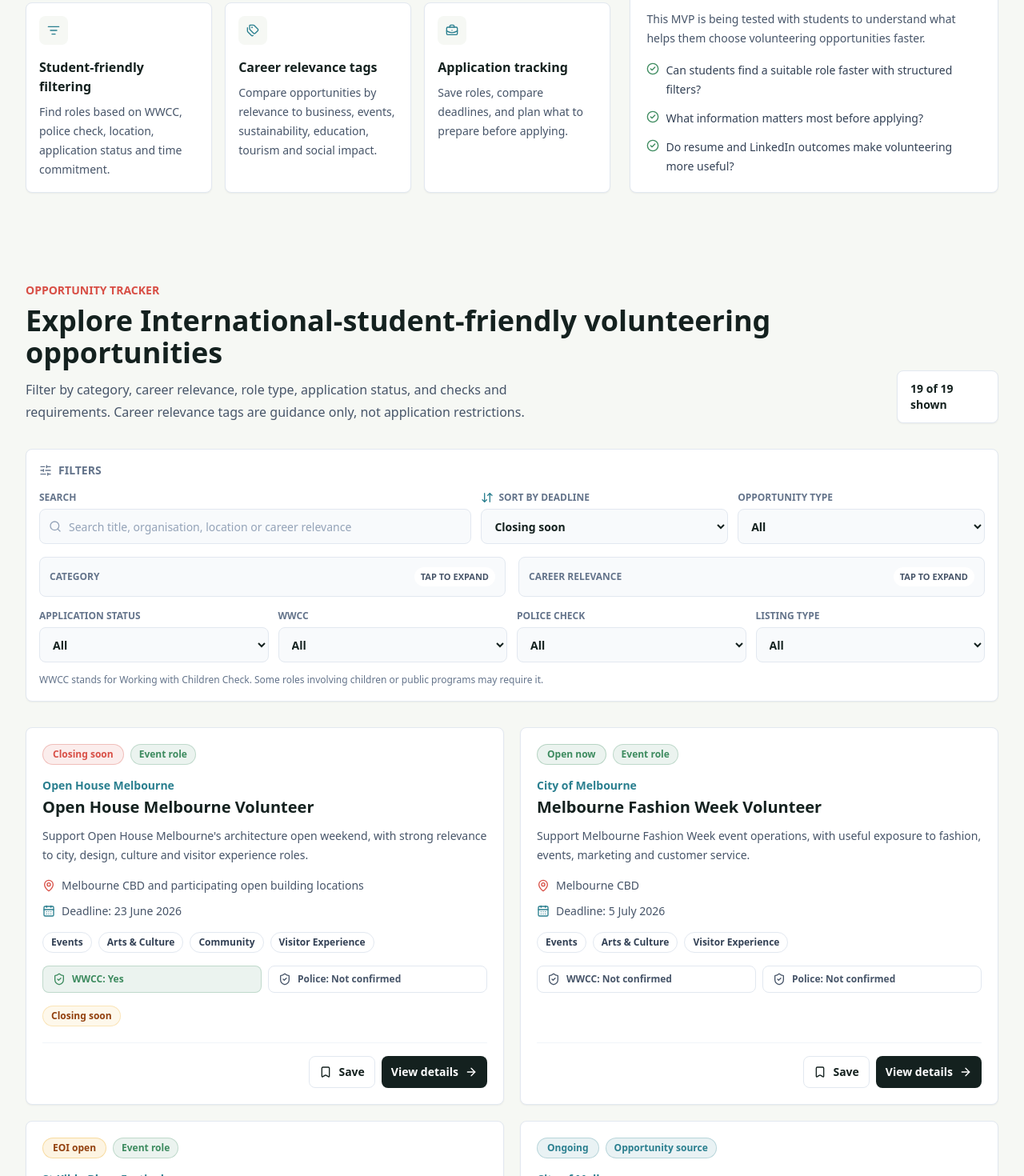
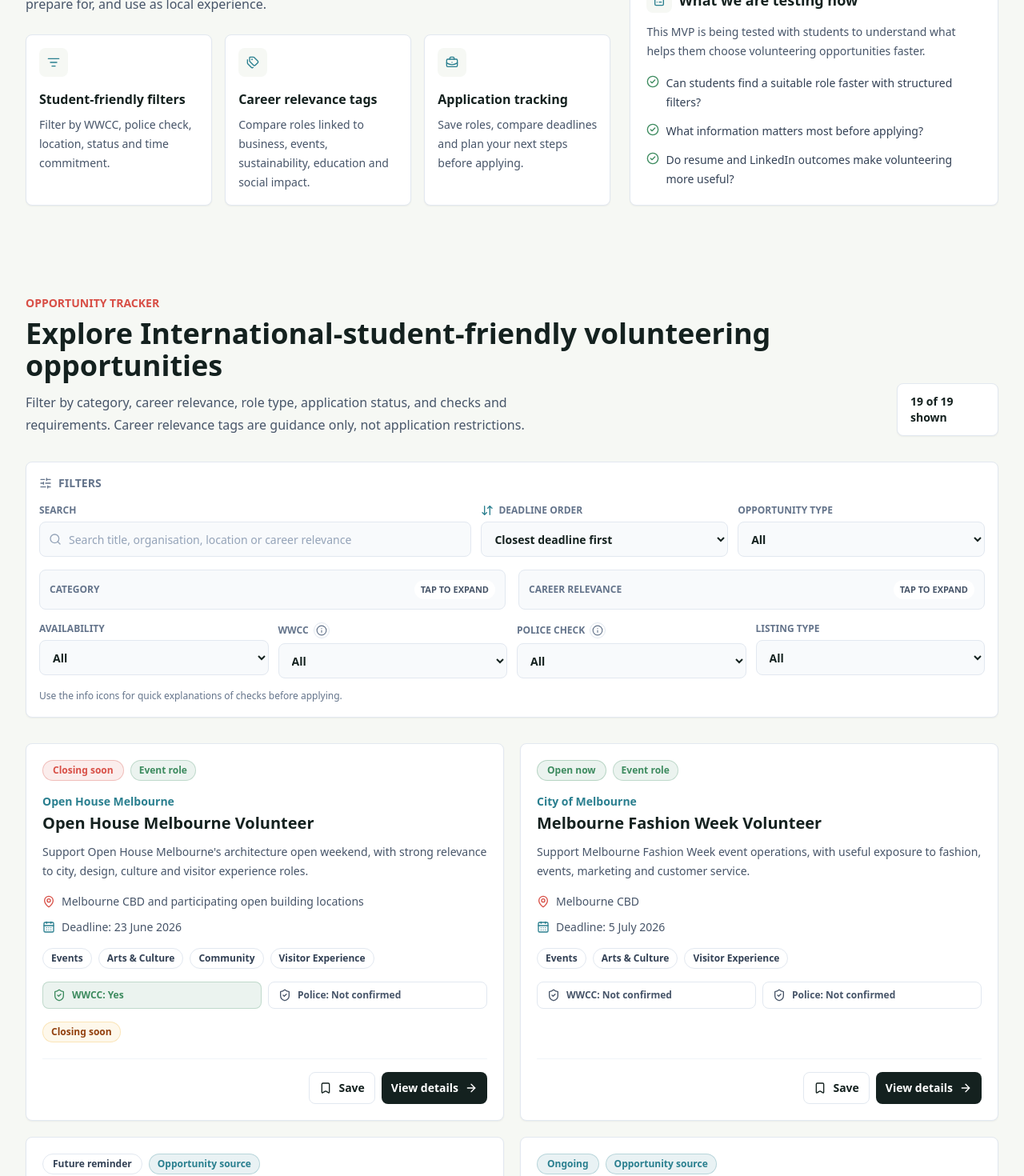
Before and after one commit to yulissa1102/Voluntrack-Melbourne, a Next.js app: page / in a window 1280 px wide. Shown: the part 840-2310 px from the top of the page at 80% size. Built offline with nearby package versions, Linux system fonts and the light colour scheme.

Commit message:
Refine homepage filters and add about page

```diff
--- /dev/null
+++ b/src/app/about/page.tsx
@@ -0,0 +1,61 @@
+import type { Metadata } from "next";
+import { FeedbackButton } from "@/components/FeedbackButton";
+
+export const metadata: Metadata = {
+  title: "About | VolunTrack Melbourne"
+};
+
+const aboutSections = [
+  {
+    title: "Who we are",
+    text: "VolunTrack Melbourne is a student-led MVP built to help international students discover and compare volunteering opportunities across Melbourne."
+  },
+  {
+    title: "Why we built this",
+    text: "Many international students want local experience, but volunteering information is often scattered across different websites. Key details such as deadlines, checks, eligibility and career relevance are not always easy to compare."
+  },
+  {
+    title: "What we are testing",
+    text: "We are testing whether structured filters, clearer requirements and resume-focused guidance can help students choose suitable volunteering roles faster and with more confidence."
+  },
+  {
+    title: "Our goal",
+    text: "Our goal is to make volunteering more accessible, practical and career-relevant for international students building local experience in Australia."
+  }
+];
+
+export default function AboutPage() {
+  return (
+    <main className="bg-paper py-12 sm:py-16">
+      <div className="mx-auto max-w-5xl px-4 sm:px-6 lg:px-8">
+        <section className="rounded-lg border border-slate-200 bg-white p-6 shadow-sm sm:p-8">
+          <p className="text-sm font-black uppercase text-gum">About</p>
+          <h1 className="mt-2 text-3xl font-black text-ink sm:text-4xl">About VolunTrack</h1>
+          <p className="mt-4 max-w-3xl text-base leading-7 text-slate-600">
+            Volunteering can be one of the first accessible pathways for international students to build local
+            experience, confidence and community connection in Australia.
+          </p>
+        </section>
+
+        <section className="mt-6 grid gap-4 md:grid-cols-2">
+          {aboutSections.map((section) => (
+            <article key={section.title} className="rounded-lg border border-slate-200 bg-white p-5 shadow-sm">
+              <h2 className="text-lg font-black text-ink">{section.title}</h2>
+              <p className="mt-3 text-sm leading-6 text-slate-600">{section.text}</p>
+            </article>
+          ))}
+        </section>
+
+        <section className="mt-6 flex flex-col gap-4 rounded-lg border border-slate-200 bg-white p-5 shadow-sm sm:flex-row sm:items-center sm:justify-between">
+          <div>
+            <h2 className="text-lg font-black text-ink">Help shape the MVP</h2>
+            <p className="mt-2 max-w-2xl text-sm leading-6 text-slate-600">
+              We are keeping feedback simple while testing what students need most.
+            </p>
+          </div>
+          <FeedbackButton />
+        </section>
+      </div>
+    </main>
+  );
+}
--- a/src/app/page.tsx
+++ b/src/app/page.tsx
@@ -21,10 +21,10 @@
           <div className="max-w-3xl">
             <p className="text-sm font-black uppercase text-sun">Melbourne international student volunteering</p>
             <h1 className="mt-4 max-w-2xl text-4xl font-black leading-tight sm:text-5xl lg:text-6xl">
-              Find student-friendly volunteering opportunities in Melbourne.
+              Find volunteering opportunities for international students in Melbourne.
             </h1>
             <p className="mt-5 max-w-2xl text-base leading-8 text-white/[0.85] sm:text-lg">
-              Compare volunteering roles by deadline, requirements, career relevance and application status — all in one place.
+              Compare student-friendly roles by deadline, requirements, career relevance and application status — all in one place.
             </p>
             <div className="mt-8 flex flex-wrap gap-3">
               <Link
@@ -68,18 +68,18 @@
             <div className="mt-6 grid gap-4 md:grid-cols-3">
               <FeatureCard
                 icon={ListFilter}
-                title="Student-friendly filtering"
-                copy="Find roles based on WWCC, police check, location, application status and time commitment."
+                title="Student-friendly filters"
+                copy="Filter by WWCC, police check, location, status and time commitment."
               />
               <FeatureCard
                 icon={Tags}
                 title="Career relevance tags"
-                copy="Compare opportunities by relevance to business, events, sustainability, education, tourism and social impact."
+                copy="Compare roles linked to business, events, sustainability, education and social impact."
               />
               <FeatureCard
                 icon={BriefcaseBusiness}
                 title="Application tracking"
-                copy="Save roles, compare deadlines, and plan what to prepare before applying."
+                copy="Save roles, compare deadlines and plan your next steps before applying."
               />
             </div>
           </div>
@@ -137,12 +137,12 @@
   copy: string;
 }) {
   return (
-    <article className="rounded-lg border border-slate-200 bg-white p-4 shadow-sm">
+    <article className="flex h-full flex-col rounded-lg border border-slate-200 bg-white p-4 shadow-sm">
       <span className="inline-flex h-9 w-9 items-center justify-center rounded-lg bg-paper text-river">
         <Icon className="h-4 w-4" aria-hidden="true" />
       </span>
-      <h3 className="mt-4 text-base font-black text-ink">{title}</h3>
-      <p className="mt-2 text-sm leading-6 text-slate-600">{copy}</p>
+      <h3 className="mt-4 text-base font-black text-ink md:min-h-6">{title}</h3>
+      <p className="mt-2 text-sm leading-6 text-slate-600 md:min-h-[4.5rem]">{copy}</p>
     </article>
   );
 }
--- /dev/null
+++ b/src/components/FeedbackButton.tsx
@@ -0,0 +1,44 @@
+"use client";
+
+import { MessageSquare, X } from "lucide-react";
+import { useState } from "react";
+
+export function FeedbackButton() {
+  const [isOpen, setIsOpen] = useState(false);
+
+  return (
+    <>
+      <button
+        type="button"
+        onClick={() => setIsOpen(true)}
+        className="inline-flex h-11 items-center justify-center gap-2 rounded-lg bg-ink px-4 text-sm font-black text-white transition hover:bg-river"
+      >
+        <MessageSquare className="h-4 w-4" aria-hidden="true" />
+        Give feedback
+      </button>
+
+      {isOpen ? (
+        <div
+          role="status"
+          aria-live="polite"
+          className="fixed bottom-4 left-4 right-4 z-50 rounded-lg border border-slate-200 bg-white p-4 text-sm leading-6 text-slate-700 shadow-soft sm:left-auto sm:max-w-sm"
+        >
+          <div className="flex items-start justify-between gap-3">
+            <p>
+              <strong className="text-ink">Feedback feature coming soon.</strong> We are currently testing the MVP with
+              students to understand what information helps them choose volunteering opportunities faster.
+            </p>
+            <button
+              type="button"
+              aria-label="Close feedback message"
+              onClick={() => setIsOpen(false)}
+              className="inline-flex h-8 w-8 flex-none items-center justify-center rounded-lg text-slate-500 transition hover:bg-paper hover:text-ink"
+            >
+              <X className="h-4 w-4" aria-hidden="true" />
+            </button>
+          </div>
+        </div>
+      ) : null}
+    </>
+  );
+}
--- a/src/components/NavBar.tsx
+++ b/src/components/NavBar.tsx
@@ -40,6 +40,12 @@
           >
             <span className="hidden sm:inline">Opportunities</span>
             <span className="sm:hidden">Browse</span>
+          </Link>
+          <Link
+            href="/about"
+            className="rounded-lg px-2 py-2 text-slate-600 transition hover:bg-paper hover:text-ink sm:px-3"
+          >
+            About
           </Link>
           <Link href="/saved" className="rounded-lg bg-ink px-2 py-2 text-white transition hover:bg-river sm:px-3">
             Saved
--- a/src/components/OpportunityExplorer.tsx
+++ b/src/components/OpportunityExplorer.tsx
@@ -1,8 +1,8 @@
 "use client";
 
-import { ArrowDownUp, Search, SlidersHorizontal, X } from "lucide-react";
+import { ArrowDownUp, Info, Search, SlidersHorizontal, X } from "lucide-react";
 import type { ReactNode } from "react";
-import { useMemo, useState } from "react";
+import { useId, useMemo, useState } from "react";
 import { OpportunityCard } from "@/components/OpportunityCard";
 import {
   careerRelevanceOptions,
@@ -37,7 +37,7 @@
   subtitle?: string;
 };
 
-type SortMode = "Closing soon" | "Opening soon" | "Open now";
+type SortMode = "Closest deadline first" | "Latest deadline first" | "No deadline / ongoing last";
 
 const emptyFilters: Filters = {
   categories: [],
@@ -49,17 +49,30 @@
   recordType: "All"
 };
 
+const defaultSortMode: SortMode = "Closest deadline first";
+
+const availabilityOptions: ApplicationStatus[] = [
+  "Open now",
+  "Closing soon",
+  "EOI open",
+  "Ongoing",
+  "Future reminder",
+  "Closed"
+];
+
 export function OpportunityExplorer({ opportunities, title = "Browse opportunities", subtitle }: OpportunityExplorerProps) {
   const [search, setSearch] = useState("");
   const [filters, setFilters] = useState<Filters>(emptyFilters);
-  const [sortMode, setSortMode] = useState<SortMode>("Closing soon");
+  const [sortMode, setSortMode] = useState<SortMode>(defaultSortMode);
 
   const options = useMemo(() => {
     return {
       categories: categoryOptions,
       careerRelevance: careerRelevanceOptions,
       opportunityTypes: opportunityTypeOptions,
-      statuses: uniqueSorted(opportunities.map((opportunity) => opportunity.applicationStatus)) as ApplicationStatus[],
+      statuses: availabilityOptions.filter((status) =>
+        opportunities.some((opportunity) => opportunity.applicationStatus === status)
+      ),
       wwccStatuses: uniqueSorted(opportunities.map((opportunity) => opportunity.wwccStatus)) as CheckStatus[],
       policeStatuses: uniqueSorted(opportunities.map((opportunity) => opportunity.policeCheckStatus)) as CheckStatus[],
       recordTypes: uniqueSorted(opportunities.map((opportunity) => opportunity.recordType)) as RecordType[]
@@ -173,14 +186,14 @@
             </label>
 
             <Select
-              label="Sort by deadline"
+              label="Deadline order"
               value={sortMode}
               onChange={(value) => setSortMode(value as SortMode)}
               icon={<ArrowDownUp className="h-4 w-4 text-river" aria-hidden="true" />}
             >
-              <option>Closing soon</option>
-              <option>Opening soon</option>
-              <option>Open now</option>
+              <option>Closest deadline first</option>
+              <option>Latest deadline first</option>
+              <option>No deadline / ongoing last</option>
             </Select>
 
             <Select
@@ -212,7 +225,7 @@
 
           <div className="mt-4 grid gap-3 sm:grid-cols-2 lg:grid-cols-4">
             <Select
-              label="Application status"
+              label="Availability"
               value={filters.applicationStatus}
               onChange={(value) => updateFilter("applicationStatus", value)}
             >
@@ -222,7 +235,17 @@
               ))}
             </Select>
 
-            <Select label="WWCC" value={filters.wwccStatus} onChange={(value) => updateFilter("wwccStatus", value)}>
+            <Select
+              label="WWCC"
+              labelAddon={
+                <InfoTooltip
+                  label="WWCC"
+                  text="WWCC means Working with Children Check. Some roles involving children, young people or public programs may require it."
+                />
+              }
+              value={filters.wwccStatus}
+              onChange={(value) => updateFilter("wwccStatus", value)}
+            >
               <option>All</option>
               {options.wwccStatuses.map((status) => (
                 <option key={status}>{status}</option>
@@ -231,6 +254,12 @@
 
             <Select
               label="Police Check"
+              labelAddon={
+                <InfoTooltip
+                  label="Police Check"
+                  text="A Police Check is a background check. Some organisations may request it for roles involving vulnerable people, money handling or sensitive settings."
+                />
+              }
               value={filters.policeCheckStatus}
               onChange={(value) => updateFilter("policeCheckStatus", value)}
             >
@@ -251,7 +280,7 @@
           </div>
 
           <p className="mt-3 text-xs leading-5 text-slate-500">
-            WWCC stands for Working with Children Check. Some roles involving children or public programs may require it.
+            Use the info icons for quick explanations of checks before applying.
           </p>
 
           {hasActiveFilters ? (
@@ -260,7 +289,7 @@
               onClick={() => {
                 setSearch("");
                 setFilters(emptyFilters);
-                setSortMode("Closing soon");
+                setSortMode(defaultSortMode);
               }}
               className="mt-4 inline-flex h-10 items-center gap-2 rounded-lg border border-slate-200 bg-white px-3 text-sm font-bold text-ink transition hover:border-gum hover:text-gum"
             >
@@ -285,7 +314,7 @@
               onClick={() => {
                 setSearch("");
                 setFilters(emptyFilters);
-                setSortMode("Closing soon");
+                setSortMode(defaultSortMode);
               }}
               className="mt-5 inline-flex h-10 items-center rounded-lg bg-ink px-4 text-sm font-bold text-white transition hover:bg-river"
             >
@@ -303,28 +332,69 @@
   value,
   onChange,
   children,
-  icon
+  icon,
+  labelAddon
 }: {
   label: string;
   value: string;
   onChange: (value: string) => void;
   children: ReactNode;
   icon?: ReactNode;
+  labelAddon?: ReactNode;
 }) {
+  const id = useId();
+
   return (
-    <label className="block">
-      <span className="mb-1.5 flex items-center gap-1.5 text-xs font-bold uppercase text-slate-500">
-        {icon}
-        {label}
-      </span>
+    <div className="block">
+      <div className="mb-1.5 flex items-center gap-1.5">
+        <label htmlFor={id} className="flex items-center gap-1.5 text-xs font-bold uppercase text-slate-500">
+          {icon}
+          {label}
+        </label>
+        {labelAddon}
+      </div>
       <select
+        id={id}
         value={value}
         onChange={(event) => onChange(event.target.value)}
         className="h-11 w-full rounded-lg border border-slate-200 bg-slate-50 px-3 text-sm font-semibold text-ink outline-none transition focus:border-river focus:bg-white focus:ring-2 focus:ring-river/15"
       >
         {children}
       </select>
-    </label>
+    </div>
+  );
+}
+
+function InfoTooltip({ label, text }: { label: string; text: string }) {
+  const [isOpen, setIsOpen] = useState(false);
+  const id = useId();
+
+  return (
+    <span className="relative inline-flex">
+      <button
+        type="button"
+        aria-label={`${label} information`}
+        aria-describedby={isOpen ? id : undefined}
+        aria-expanded={isOpen}
+        onClick={() => setIsOpen(true)}
+        onFocus={() => setIsOpen(true)}
+        onBlur={() => setIsOpen(false)}
+        onMouseEnter={() => setIsOpen(true)}
+        onMouseLeave={() => setIsOpen(false)}
+        className="inline-flex h-5 w-5 items-center justify-center rounded-full border border-slate-200 bg-white text-slate-500 transition hover:border-river hover:text-river focus:outline-none focus:ring-2 focus:ring-river/20"
+      >
+        <Info className="h-3.5 w-3.5" aria-hidden="true" />
+      </button>
+      {isOpen ? (
+        <span
+          id={id}
+          role="tooltip"
+          className="absolute left-0 top-6 z-20 w-64 rounded-lg border border-slate-200 bg-white p-3 text-xs font-semibold normal-case leading-5 text-slate-700 shadow-soft"
+        >
+          {text}
+        </span>
+      ) : null}
+    </span>
   );
 }
 
@@ -375,12 +445,15 @@
 
 function sortOpportunities(opportunities: Opportunity[], sortMode: SortMode) {
   return [...opportunities].sort((a, b) => {
-    const rankDifference = getStatusRank(a, sortMode) - getStatusRank(b, sortMode);
+    const rankDifference = getDeadlineRank(a, sortMode) - getDeadlineRank(b, sortMode);
     if (rankDifference !== 0) {
       return rankDifference;
     }
 
-    const dateDifference = getSortDateValue(a, sortMode) - getSortDateValue(b, sortMode);
+    const aDate = getDeadlineValue(a);
+    const bDate = getDeadlineValue(b);
+    const dateDifference = sortMode === "Latest deadline first" ? bDate - aDate : aDate - bDate;
+
     if (dateDifference !== 0) {
       return dateDifference;
     }
@@ -389,45 +462,20 @@
   });
 }
 
-function getStatusRank(opportunity: Opportunity, sortMode: SortMode) {
-  const ranks: Record<SortMode, Record<ApplicationStatus, number>> = {
-    "Closing soon": {
-      "Closing soon": 0,
-      "Open now": 1,
-      "EOI open": 2,
-      "Opening soon": 3,
-      Ongoing: 4,
-      "Future reminder": 5,
-      Closed: 6
-    },
-    "Opening soon": {
-      "Opening soon": 0,
-      "Future reminder": 1,
-      "Open now": 2,
-      "EOI open": 3,
-      Ongoing: 4,
-      "Closing soon": 5,
-      Closed: 6
-    },
-    "Open now": {
-      "Open now": 0,
-      "EOI open": 1,
-      Ongoing: 2,
-      "Closing soon": 3,
-      "Opening soon": 4,
-      "Future reminder": 5,
-      Closed: 6
-    }
-  };
+function getDeadlineRank(opportunity: Opportunity, sortMode: SortMode) {
+  if (opportunity.applicationStatus === "Closed") {
+    return 3;
+  }
 
-  return ranks[sortMode][opportunity.applicationStatus];
+  if (opportunity.applicationStatus === "Ongoing") {
+    return sortMode === "No deadline / ongoing last" ? 2 : 1;
+  }
+
+  return opportunity.applicationDeadline ? 0 : 1;
 }
 
-function getSortDateValue(opportunity: Opportunity, sortMode: SortMode) {
-  const date =
-    sortMode === "Opening soon"
-      ? opportunity.applicationOpenDate ?? opportunity.eventStartDate ?? opportunity.applicationDeadline
-      : opportunity.applicationDeadline ?? opportunity.applicationOpenDate ?? opportunity.eventStartDate;
+function getDeadlineValue(opportunity: Opportunity) {
+  const date = opportunity.applicationDeadline;
 
   return date ? new Date(`${date}T00:00:00`).getTime() : Number.MAX_SAFE_INTEGER;
 }
```
